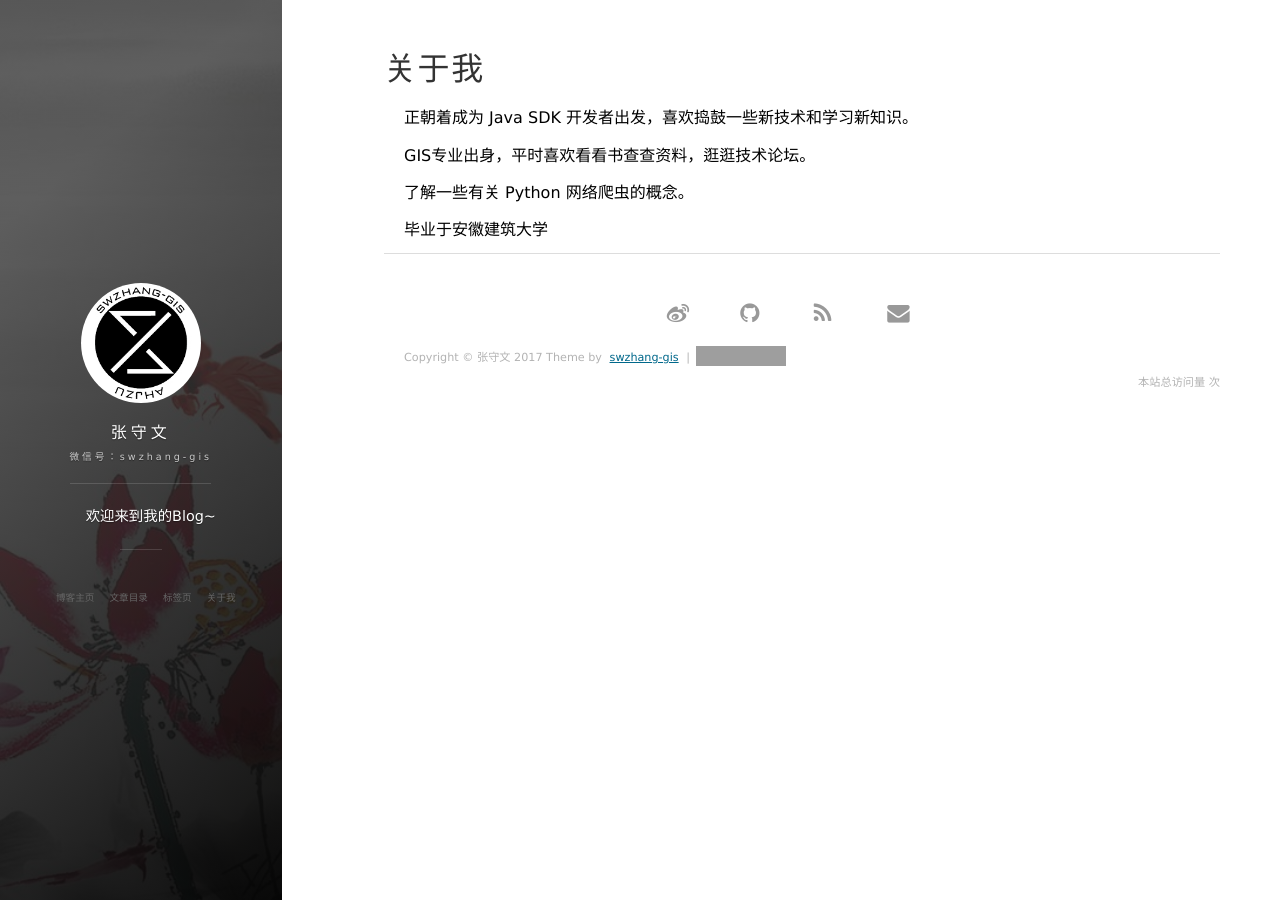
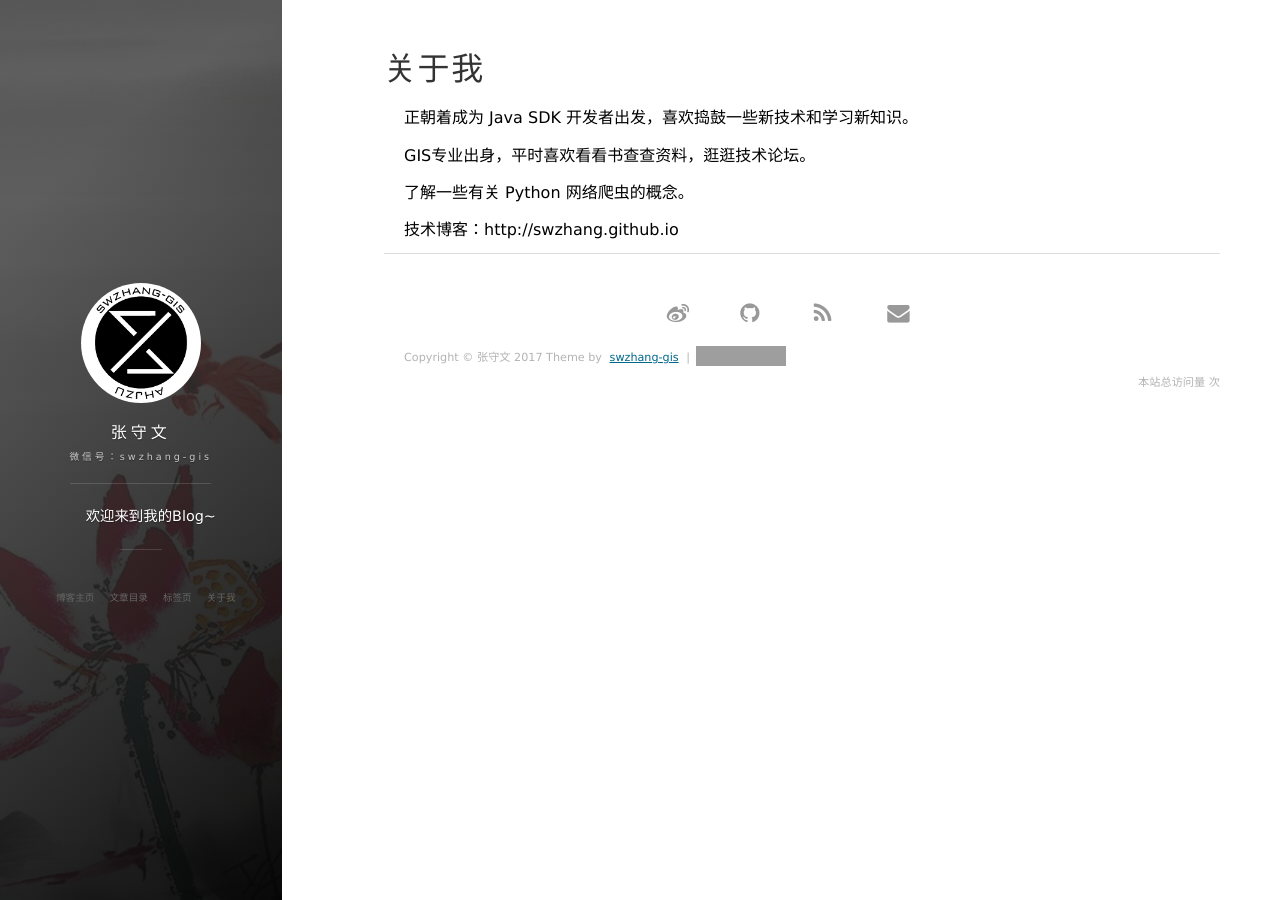
Before and after one commit to swzhang/swzhang.github.io, a Jekyll site: the page built from about.md, in a window 1280 px wide. Built offline with Jekyll 4.4.1, drawn with Linux system fonts in a browser that asks for light colours; nearby versions of some CDN libraries; comment, search, counter and statistics services are not loaded; grey boxes are pictures that could not be loaded.

Commit message:
Update about.md

```diff
--- a/about.md
+++ b/about.md
@@ -2,6 +2,7 @@
 layout: page
 title: 关于我
 ---
+
 
 正朝着成为 Java SDK 开发者出发，喜欢捣鼓一些新技术和学习新知识。
 <p>
@@ -11,5 +12,5 @@ GIS专业出身，平时喜欢看看书查查资料，逛逛技术论坛。
 了解一些有关 Python 网络爬虫的概念。
 <p>
 
-毕业于安徽建筑大学
+技术博客：http://swzhang.github.io
 <p>
```
